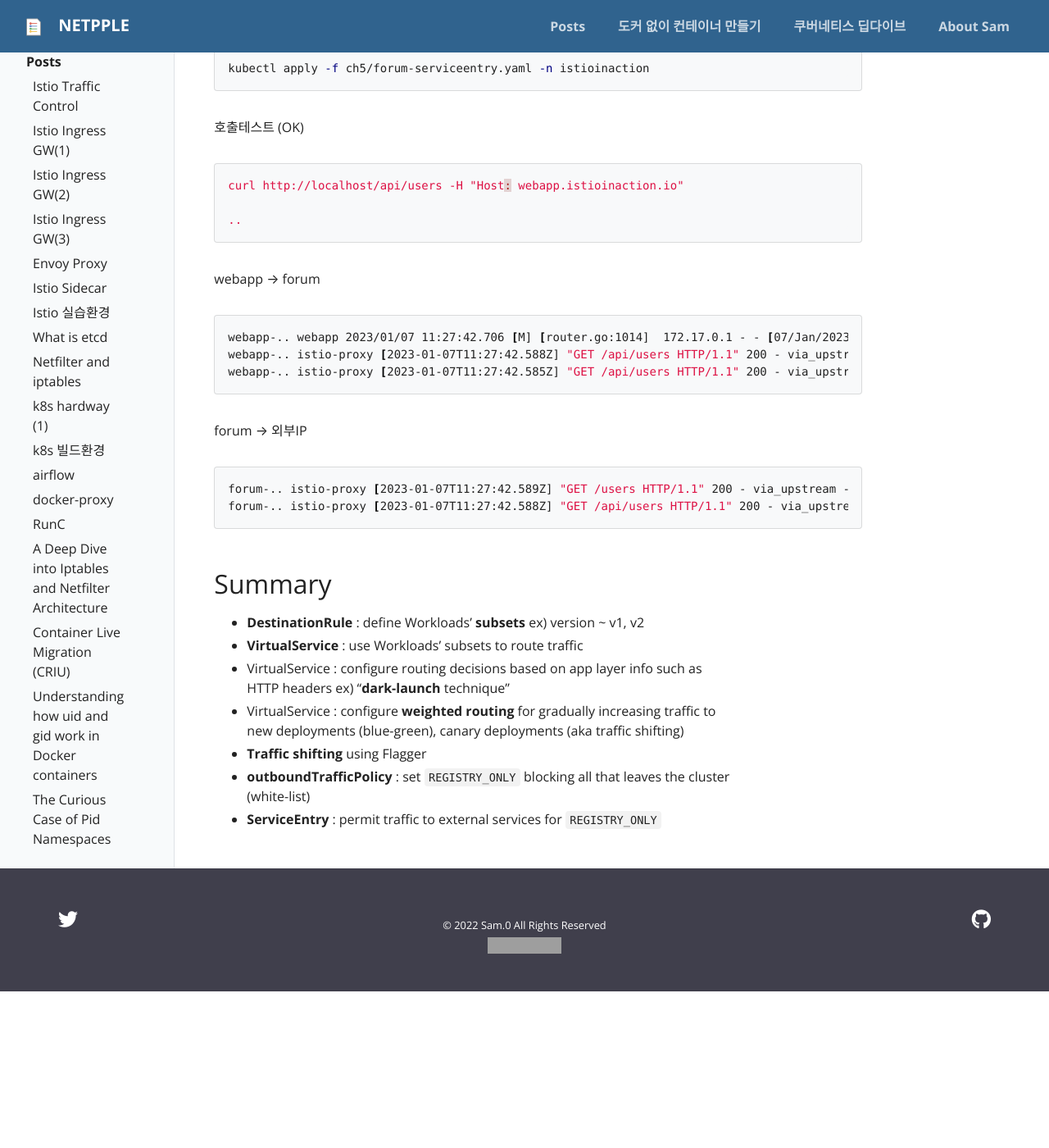
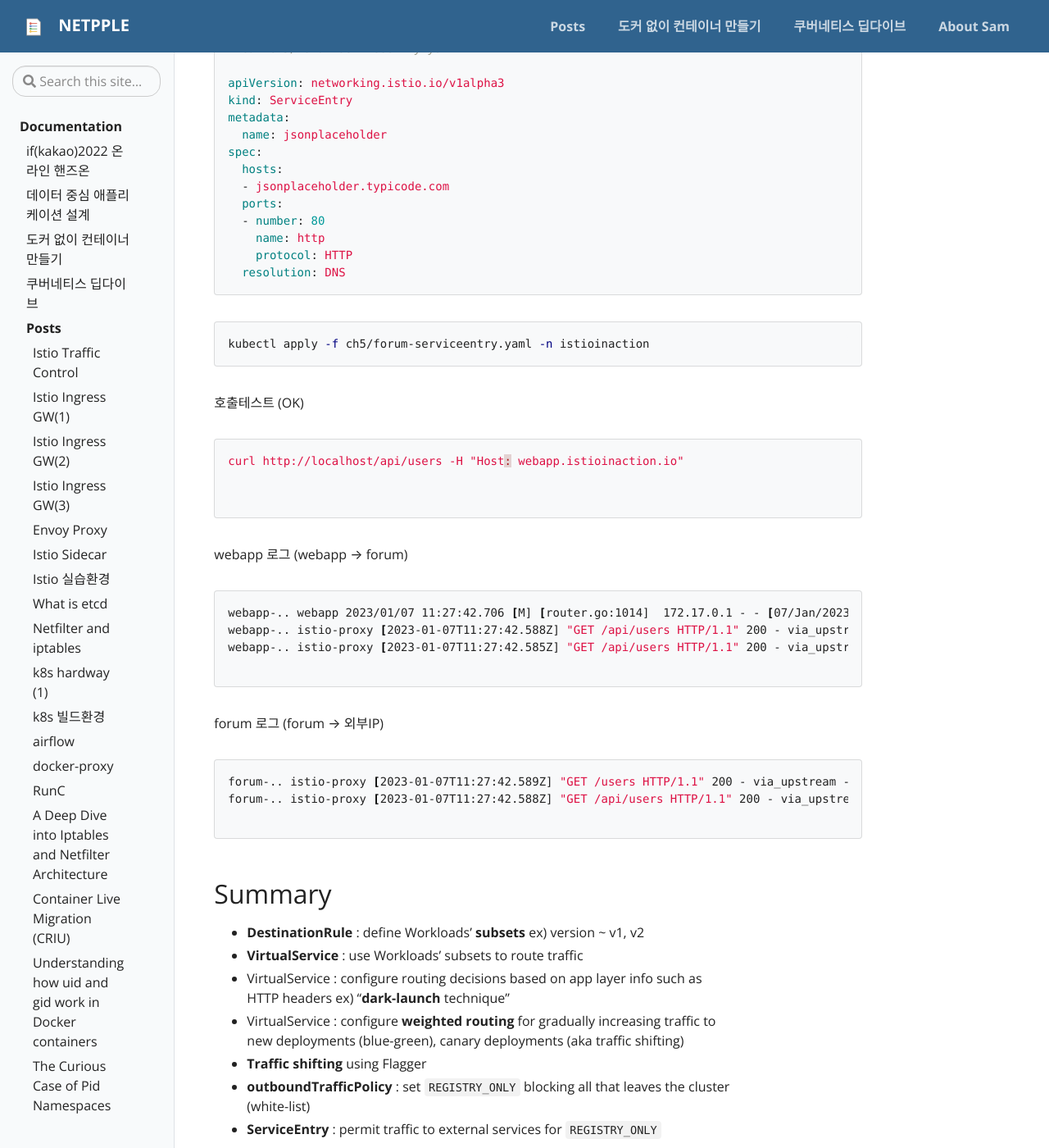
Before and after one commit to netpple/netpple.github.io, a Jekyll site: the page built from _posts/2023-01-07-Istio-ch5-traffic-control.md, in a window 1280 px wide and 1400 px high, scrolled down 27662 px. Shown: the whole window at 82% size. Built offline with Jekyll 4.4.1, drawn with Linux system fonts in a browser that asks for light colours; our own code applies the rules of GitHub Pages for plain Markdown files; before the commit the page ends 28871 px from its top, so only the background shows below that; some of the changed text lies outside the part shown; grey boxes are pictures that could not be loaded.

Commit message:
refactoring document

````diff
--- a/_posts/2023-01-07-Istio-ch5-traffic-control.md
+++ b/_posts/2023-01-07-Istio-ch5-traffic-control.md
@@ -556,15 +556,18 @@
 [{"id":1,"color":"amber","department":"Eyewear","name":"Elinor Glasses","price":"282.00"},{"id":2,"color":"cyan","department":"Clothing","name":"Atlas ..
 ```
 
+ingressgateway 로그
 ```bash
 istio-ingressgateway.. istio-proxy [2023-01-05T09:48:21.757Z] "GET /api/catalog HTTP/1.1" 200 - via_upstream - "-" 0 357 12 11 "172.17.0.1" "curl/7.84.0" "a6cf39f6-a0ce-9808-b2b9-601a81688f5a" "webapp.istioinaction.io" "172.17.0.13:8080" outbound|80||webapp.istioinaction.svc.cluster.local 172.17.0.6:46790 172.17.0.6:8080 172.17.0.1:48439 - -
 ```
 
+webapp 로그
 ```bash
 webapp-.. istio-proxy [2023-01-05T09:48:21.762Z] "GET /items HTTP/1.1" 200 - via_upstream - "-" 0 502 5 4 "172.17.0.1" "beegoServer" "a6cf39f6-a0ce-9808-b2b9-601a81688f5a" "catalog.istioinaction:80" "172.17.0.11:3000" outbound|80|version-v1|catalog.istioinaction.svc.cluster.local 172.17.0.13:50098 10.107.27.61:80 172.17.0.1:0 - -
 ..
 ```
 
+catalog 로그
 ```bash
 catalog-.. istio-proxy [2023-01-05T09:48:21.762Z] "GET /items HTTP/1.1" 200 - via_upstream - "-" 0 502 2 2 "172.17.0.1" "beegoServer" "a6cf39f6-a0ce-9808-b2b9-601a81688f5a" "catalog.istioinaction:80" "172.17.0.11:3000" inbound|3000|| 127.0.0.6:34315 172.17.0.11:3000 172.17.0.1:0 outbound_.80_.version-v1_.catalog.istioinaction.svc.cluster.local default
 ```
@@ -600,16 +603,19 @@
 [{"id":1,"color":"amber","department":"Eyewear","name":"Elinor Glasses","price":"282.00","imageUrl":"http://lorempixel.com/640/480"}, .. ]
 ```
 
+ingressgateway 로그
 ```bash
 istio-ingressgateway-.. istio-proxy [2023-01-05T09:48:21.757Z] "GET /api/catalog HTTP/1.1" 200 - via_upstream - "-" 0 357 12 11 "172.17.0.1" "curl/7.84.0" .. "webapp.istioinaction.io" "172.17.0.13:8080" outbound|80||webapp.istioinaction.svc.cluster.local 172.17.0.6:46790 172.17.0.6:8080 172.17.0.1:48439 - -
 ```
 
+webapp 로그
 ```bash
 ..
 webapp-.. istio-proxy [2023-01-05T11:06:39.212Z] "GET /items HTTP/1.1" 200 - via_upstream - "-" 0 698 38 37 "172.17.0.1" .. "catalog.istioinaction:80" "172.17.0.12:3000" outbound|80|version-v2|catalog.istioinaction.svc.cluster.local 172.17.0.13:50270 10.107.27.61:80 172.17.0.1:0 - -
 ..
 ```
 
+catalog 로그
 ```bash
 ..
 catalog-v2-.. istio-proxy [2023-01-05T11:06:39.218Z] "GET /items HTTP/1.1" 200 - via_upstream - "-" 0 698 18 17 "172.17.0.1" .. "catalog.istioinaction:80" "172.17.0.12:3000" inbound|3000|| 127.0.0.6:59251 172.17.0.12:3000 172.17.0.1:0 outbound_.80_.version-v2_.catalog.istioinaction.svc.cluster.local default
@@ -1234,22 +1240,22 @@
 ```yaml
 curl http://localhost/api/users -H "Host: webapp.istioinaction.io"
 
-..
+
 ```
 
-webapp → forum
-
+webapp 로그 (webapp → forum)
 ```bash
 webapp-.. webapp 2023/01/07 11:27:42.706 [M] [router.go:1014]  172.17.0.1 - - [07/Jan/2023 11:27:42] "GET /api/users HTTP/1.1 200 0" 0.120906  curl/7.84.0
 webapp-.. istio-proxy [2023-01-07T11:27:42.588Z] "GET /api/users HTTP/1.1" 200 - via_upstream - "-" 0 5645 116 116 "172.17.0.1" "beegoServer" "8a5b592f-3ea5-98d8-881d-09ace845b08d" "forum.istioinaction:80" "172.17.0.7:8080" outbound|80||forum.istioinaction.svc.cluster.local 172.17.0.13:42558 10.99.60.27:80 172.17.0.1:0 - default
 webapp-.. istio-proxy [2023-01-07T11:27:42.585Z] "GET /api/users HTTP/1.1" 200 - via_upstream - "-" 0 3679 122 121 "172.17.0.1" "curl/7.84.0" "8a5b592f-3ea5-98d8-881d-09ace845b08d" "webapp.istioinaction.io" "172.17.0.13:8080" inbound|8080|| 127.0.0.6:51601 172.17.0.13:8080 172.17.0.1:0 outbound_.80_._.webapp.istioinaction.svc.cluster.local default
+
 ```
 
-forum → 외부IP
-
+forum 로그 (forum → 외부IP)
 ```bash
 forum-.. istio-proxy [2023-01-07T11:27:42.589Z] "GET /users HTTP/1.1" 200 - via_upstream - "-" 0 1847 112 111 "172.17.0.1" "Go-http-client/1.1" "8a5b592f-3ea5-98d8-881d-09ace845b08d" "jsonplaceholder.typicode.com" "104.21.55.162:80" outbound|80||jsonplaceholder.typicode.com 172.17.0.7:58764 104.21.55.162:80 172.17.0.1:0 - default
 forum-.. istio-proxy [2023-01-07T11:27:42.588Z] "GET /api/users HTTP/1.1" 200 - via_upstream - "-" 0 5645 115 114 "172.17.0.1" "beegoServer" "8a5b592f-3ea5-98d8-881d-09ace845b08d" "forum.istioinaction:80" "172.17.0.7:8080" inbound|8080|| 127.0.0.6:56407 172.17.0.7:8080 172.17.0.1:0 outbound_.80_._.forum.istioinaction.svc.cluster.local default
+
 ```
 
 ## Summary
````
Also changed, not shown: other parts of _posts/2023-01-07-Istio-ch5-traffic-control.md (+1 -1 lines).
